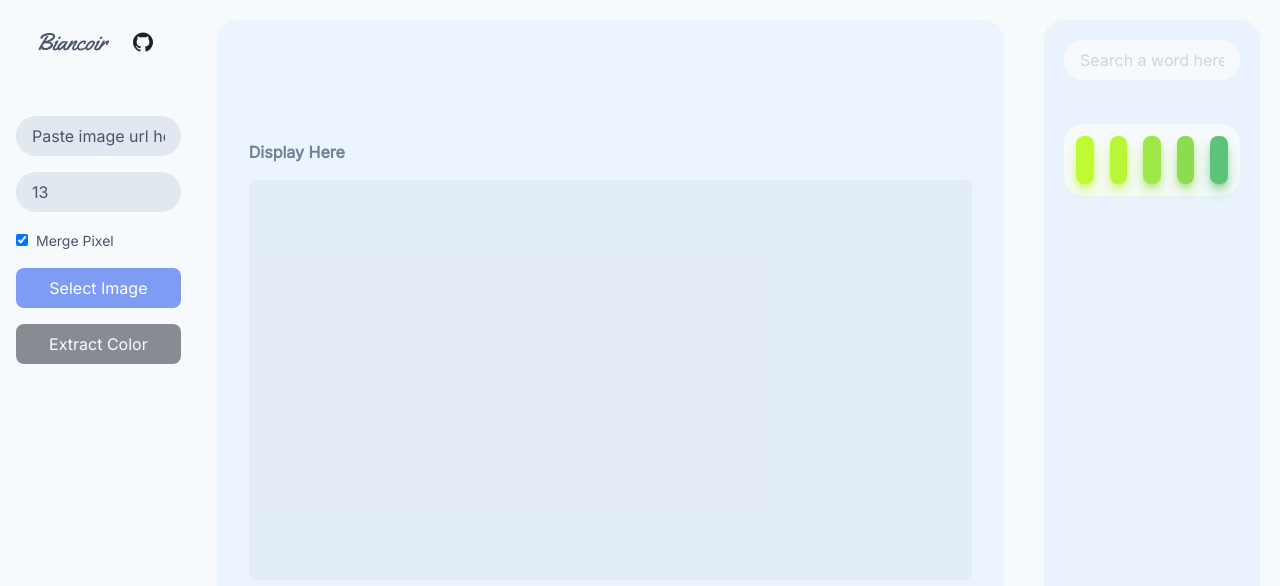
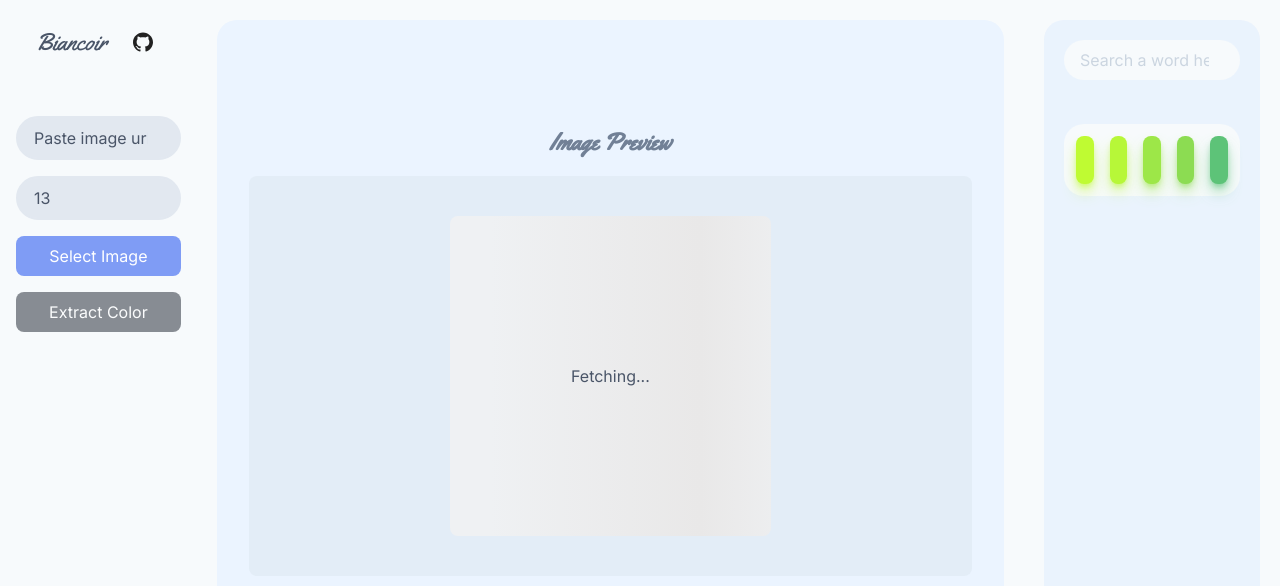
Before and after one commit to iqbaladinur/color-extractor, a Vue app: page / in a window 1280 px wide. Shown: the top 586 px of the page. Built offline with nearby package versions, Linux system fonts and the light colour scheme; no server answers.

Commit message:
[fix] fixed loading shimmer

```diff
--- a/src/components/ColorsRecomendation.vue
+++ b/src/components/ColorsRecomendation.vue
@@ -3,7 +3,7 @@
     <input
       class="rounded-full w-full py-2 px-4 m-auto bg-gray-100 focus:outline-none placeholder-gray-400 text-gray-700 mb-5"
       v-model="keyword"
-      type="text"
+      type="search"
       placeholder="Search a word here, ex: love"
       @input="searchData()"
     >
--- a/src/components/ImgDisplay.vue
+++ b/src/components/ImgDisplay.vue
@@ -1,5 +1,18 @@
 <template>
-  <img :src="getImgSource" ref="display" :class="{ 'animate' : getFetchingImgStatus }" class="w-auto lg:h-full m-auto rounded-lg" crossorigin="Anonymous">
+  <div class="w-auto lg:h-full m-auto">
+    <img
+      v-show="getImgSource"
+      :src="getImgSource" ref="display" :class="{ 'animate' : getFetchingImgStatus }" class="w-auto lg:h-full m-auto rounded-lg" crossorigin="Anonymous"
+    >
+    <div
+      v-show="!getImgSource"
+      class="w-100 lg:w-1/2 m-auto lg:h-full h-48 animate rounded-lg flex"
+    >
+      <p class="m-auto">
+        Fetching...
+      </p>
+    </div>
+  </div>
 </template>
 
 <script>
--- a/src/components/PictureLoader.vue
+++ b/src/components/PictureLoader.vue
@@ -4,16 +4,16 @@
       {{ mobileViewExpanded ? '&#9660;' : '&#9650;' }}
     </button>
     <form v-on:submit.prevent @submit="readImage(url)" class="flex lg:px-4 py-2">
-      <input type="text" class="input-style" placeholder="Paste image url here or a word." v-model="url">
+      <input type="search" class="input-style" placeholder="Paste image url here or a word." v-model="url">
     </form>
     <div class="flex lg:px-4 py-2">
-      <input type="number" class="input-style" placeholder="Number of top colors" v-model="quantity">
+      <input type="number" class="input-style" placeholder="Number of colors show" v-model="quantity">
     </div>
     <div class="flex flex-wrap lg:relative w-full lg:p-0">
-      <div class="w-full lg:px-4 py-2">
+      <!-- <div class="w-full lg:px-4 py-2">
         <input id="mergedOption" type="checkbox" v-model="mergedOption" class="h-3 w-3">
         <label class="pl-2 text-sm" for="mergedOption" title="Merged some pixel and use the avg value">Merge Pixel</label>
-      </div>
+      </div> -->
       <div class="w-full lg:px-4 py-2">
         <label for="inputPicture" class="rounded-lg block bg-indigo-400 text-white px-4 py-2 cursor-pointer w-full text-center">
           Select Image
@@ -69,7 +69,10 @@ export default {
         this.pictureAvaibility = false;
       }
     },
-    quantity() {
+    quantity(newVal) {
+      if (newVal > 20) {
+        this.quantity = 20;
+      }
       if (this.$store.getters.getImgSource) {
         this.pictureAvaibility = false;
       }
@@ -167,6 +170,6 @@ export default {
 </script>
 <style lang="postcss" scoped>
 .input-style{
-  @apply rounded-full w-full py-2 px-4 m-auto bg-gray-300 focus:outline-none focus:bg-white placeholder-gray-700 text-gray-700;
+  @apply rounded-full w-full py-2 px-4 m-auto bg-gray-300 border-2 border-opacity-0 focus:border-2 focus:border-indigo-400 focus:outline-none focus:bg-white placeholder-gray-700 text-gray-700;
 }
 </style>
--- a/src/views/Home.vue
+++ b/src/views/Home.vue
@@ -1,7 +1,12 @@
 <template>
-  <div class="screen-off lg:py-16 lg:relative w-full px-3 lg:mb-0 mb-10">
-    <p class="text-left font-bold text-gray-600 py-4">
-      Display Here
+  <div class="screen-off lg:py-12 lg:relative w-full px-3 lg:mb-0 mb-10">
+    <p
+      class="text-left font-bold text-gray-600 py-4 text-center text-2xl"
+      :style="{
+        fontFamily: 'Yellowtail, cursive'
+      }"
+    >
+      Image Preview
     </p>
     <div class="flex flex-wrap">
       <div class="bg-gray-400 bg-opacity-25 rounded-lg w-full lg:mb-10 mb-2 relative lg:h-custom2 h-custom-mobile lg:p-10 p-2">
--- a/tailwind.config.js
+++ b/tailwind.config.js
@@ -14,7 +14,10 @@ module.exports = {
   experimental: {
     applyComplexClasses: true,
   },
-  variants: {},
+  variants: {
+    borderWidth: ['responsive', 'hover', 'focus'],
+    borderColor: ['responsive', 'hover', 'focus'],
+  },
   plugins: [],
   purge: {
     enabled: process.env.NODE_ENV === 'production',
```
